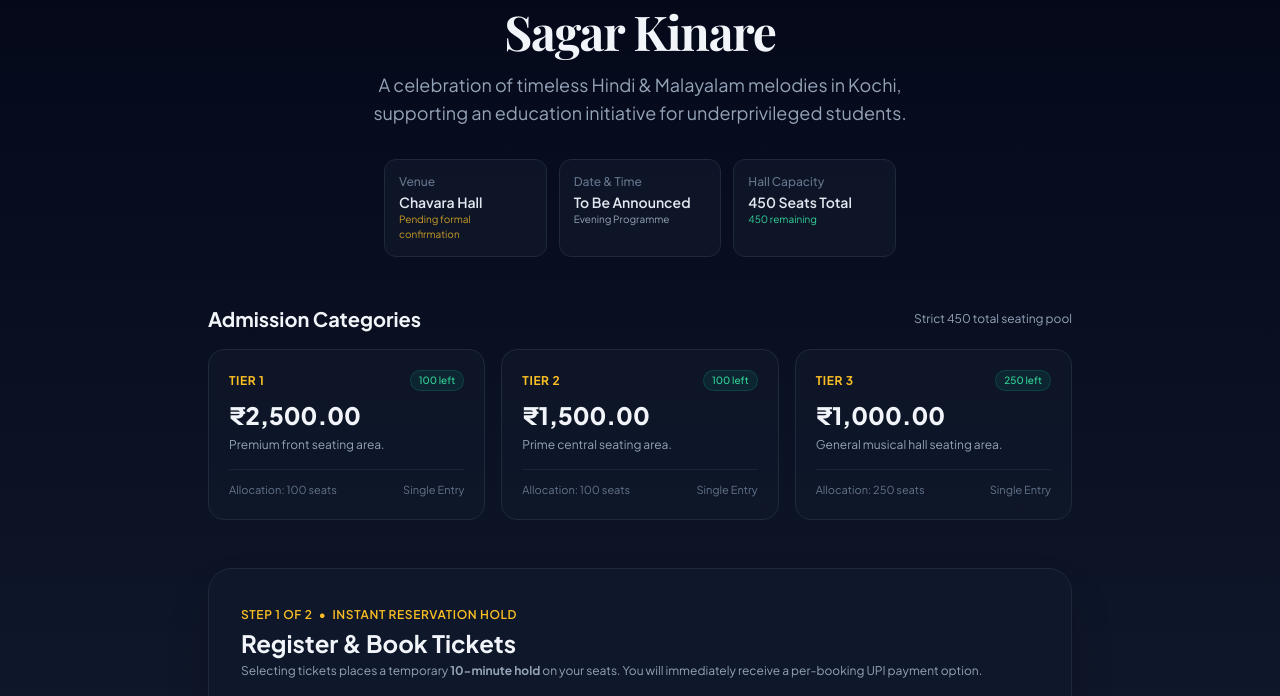
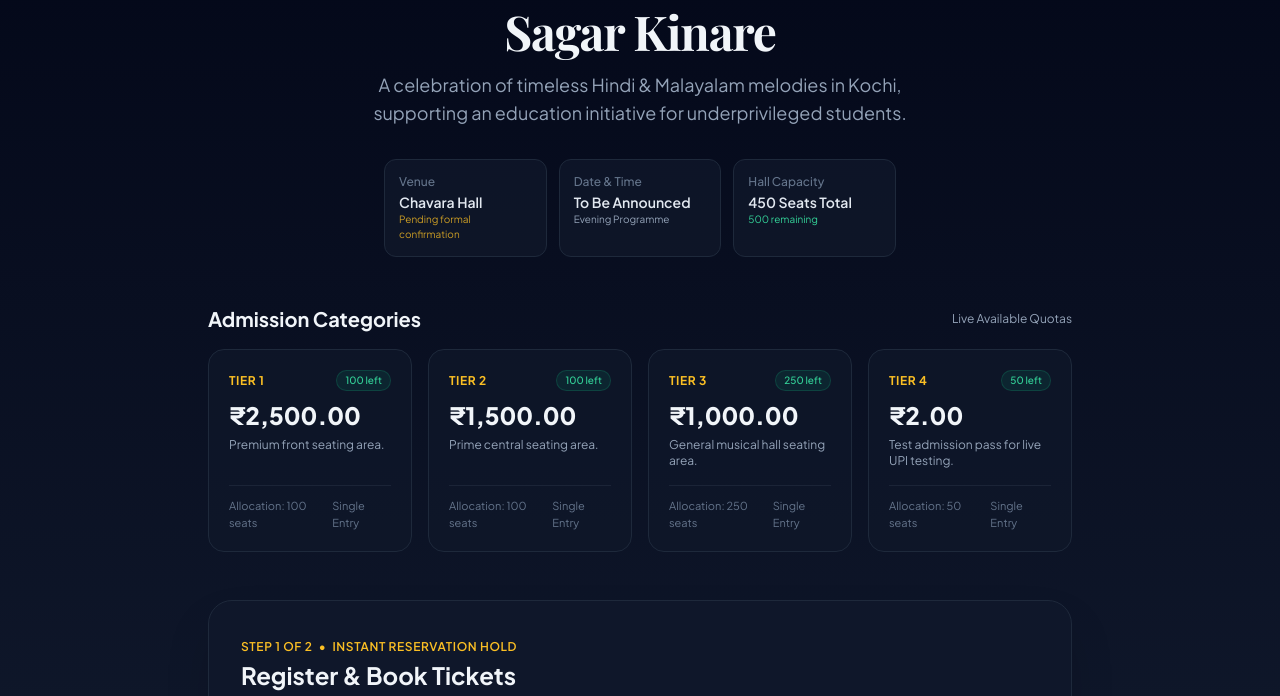
Before and after one commit to harishjaved/Raag-E-Ishq, a Laravel app: page / in a window 1280 px wide. Shown: the part 149-845 px from the top of the page. Run offline with Laravel 12, Linux system fonts and the light colour scheme; data comes from the database, SQL or seed files in the repository; data that the repository does not hold is empty; some libraries are stand-ins or nearby versions; some web fonts are replaced.

Commit message:
feat: add Tier 4 Test Pass category at ₹2 for live payment testing

```diff
--- a/resources/views/public/event.blade.php
+++ b/resources/views/public/event.blade.php
@@ -40,10 +40,10 @@
     <section class="space-y-4">
         <div class="flex items-center justify-between">
             <h2 class="text-xl font-bold text-slate-100">Admission Categories</h2>
-            <span class="text-xs text-slate-400">Strict 450 total seating pool</span>
+            <span class="text-xs text-slate-400">Live Available Quotas</span>
         </div>
 
-        <div class="grid sm:grid-cols-3 gap-4">
+        <div class="grid sm:grid-cols-2 lg:grid-cols-4 gap-4">
             @foreach ($categories as $cat)
                 <div class="p-5 rounded-2xl bg-slate-900/70 border border-slate-800 flex flex-col justify-between hover:border-slate-700 transition">
                     <div>
```
Also changed, not shown: database/seeders/DatabaseSeeder.php (+14 -2 lines), tests/Feature/EndToEndLifecycleTest.php (+1 -1 lines), tests/Feature/Phase1FoundationTest.php (+8 -4 lines), tests/Feature/Phase6BackOfficeAndAnalyticsTest.php (+6 -6 lines).
